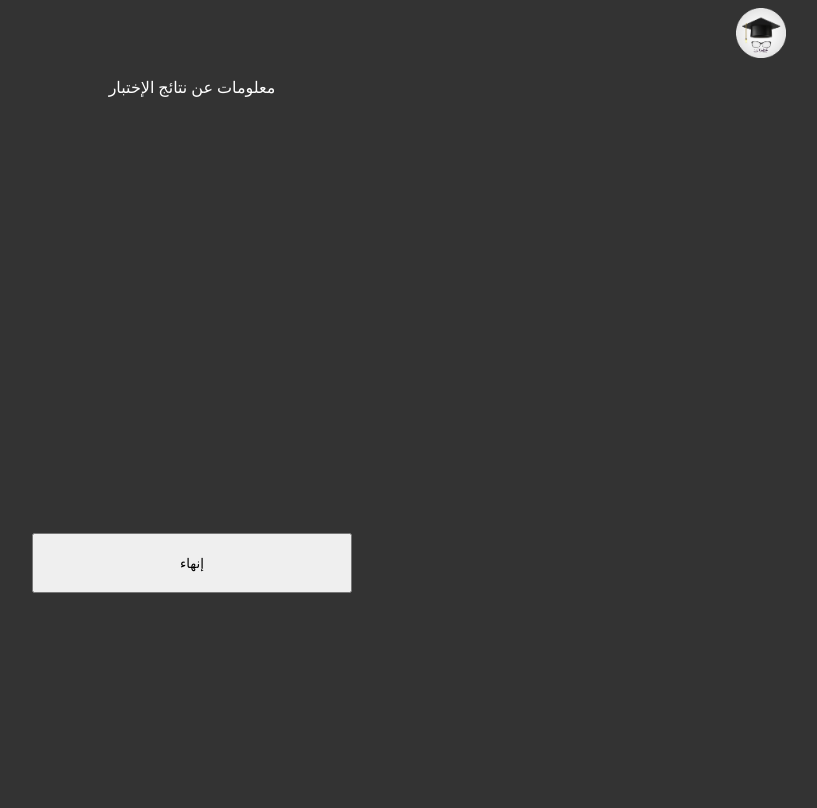
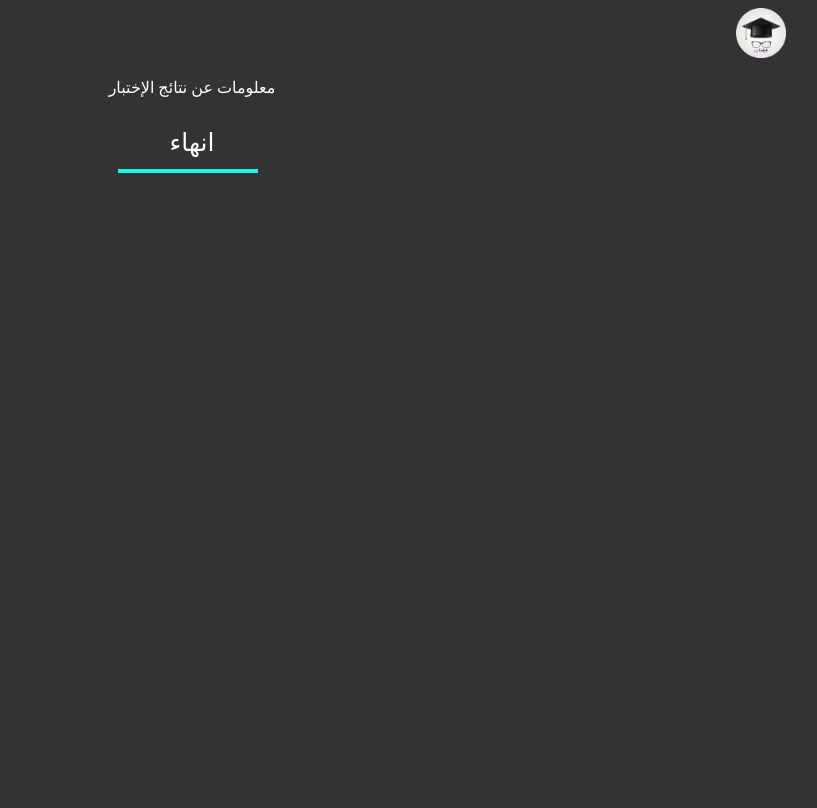
Before and after one commit to FACN1/Khotowat, a web app: file public/questions/submit.html in a window 1280 px wide. Shown: the whole page, without its empty margins (448-1265 px from the left). Run offline with its HTML, style and script files only (its server is not run), Linux system fonts and the light colour scheme.

Commit message:
add css style

```diff
--- a/public/questions/q3.html
+++ b/public/questions/q3.html
@@ -2,6 +2,10 @@
 <html>
   <head>
     <meta charset="utf-8">
+    <link rel="stylesheet" href="https://maxcdn.bootstrapcdn.com/bootstrap/3.3.7/css/bootstrap.min.css" integrity="sha384-BVYiiSIFeK1dGmJRAkycuHAHRg32OmUcww7on3RYdg4Va+PmSTsz/K68vbdEjh4u" crossorigin="anonymous">
+
+    <!-- Latest compiled and minified JavaScript -->
+    <script src="https://maxcdn.bootstrapcdn.com/bootstrap/3.3.7/js/bootstrap.min.js" integrity="sha384-Tc5IQib027qvyjSMfHjOMaLkfuWVxZxUPnCJA7l2mCWNIpG9mGCD8wGNIcPD7Txa" crossorigin="anonymous"></script>
     <link rel="stylesheet" href="../style.css">
   </head>
   <body>
--- a/public/questions/submit.html
+++ b/public/questions/submit.html
@@ -10,6 +10,14 @@
     <p>
       معلومات عن نتائج الإختبار
     </p>
-    <a href="../results.html"><button type="button" name="button">إنهاء</button></a>
+
+    <div class="svg-wrapper">
+      <a href="../results.html">
+      <svg height="60" width="320" xmlns="http://www.w3.org/2000/svg">
+        <rect class="shape" height="60" width="320" />
+      </svg>
+      <div class="text"> انهاء </div>
+    </a>
+    </div>
   </body>
 </html>
--- a/public/results.html
+++ b/public/results.html
@@ -7,7 +7,7 @@
   </head>
   <body>
     <header>
-      <img src="./logo.png" alt="app-logo">
+      <img class="logo" src="./logo.png" alt="app-logo">
     </header>
     <div class="svg-wrapper">
       <a href="../public/results/res1.html">
--- a/public/results/res1.html
+++ b/public/results/res1.html
@@ -31,8 +31,6 @@
       <li><a target="_blank" href="http://info.huji.ac.il/ar/bachelor/Computer-Sciences">كلية العبريه القدس</a></li>
     </ul>
 
-    <ul class="pager">
-      <li class="previous"><a href="../results.html"> السابق</a></li>
-    </ul>
+      <a href="../results.html"><button class="previous"> السابق</button></a>
   </body>
 </html>
--- a/public/style.css
+++ b/public/style.css
@@ -7,6 +7,10 @@ text-align: center;
 
 p{
   color: white;
+}
+
+.slogan{
+  color: #FFF07C;
 }
 
 .previous , .next{
```
